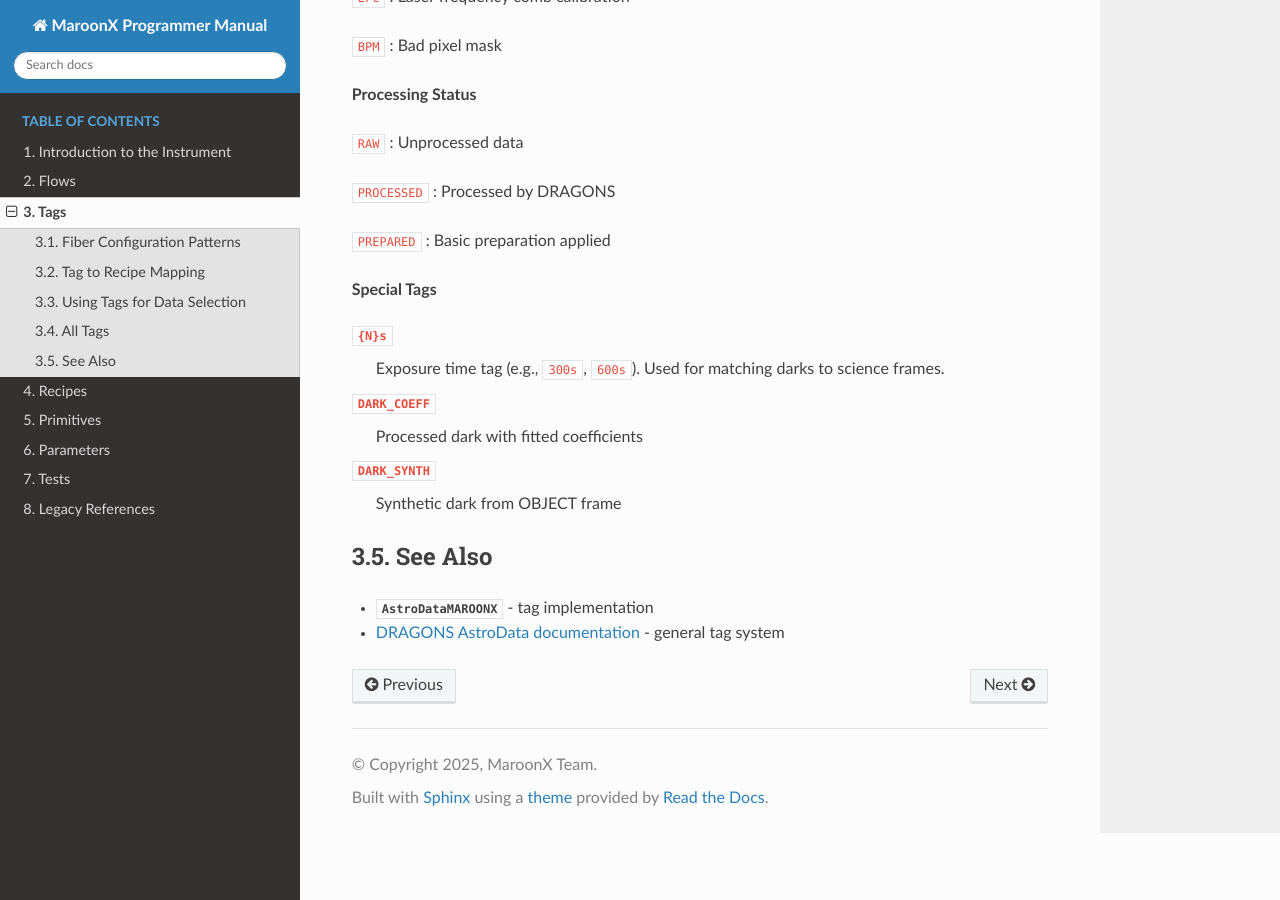
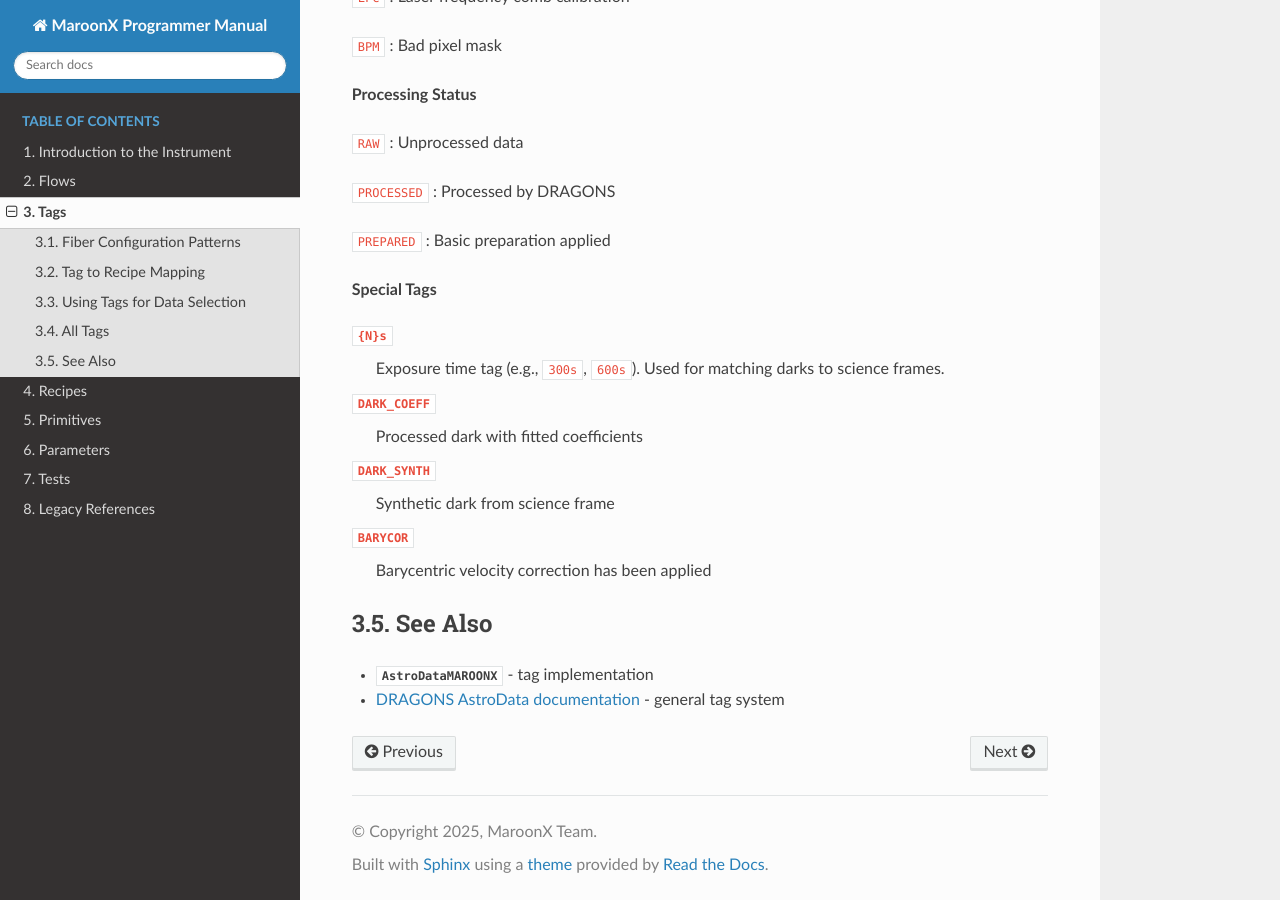
Before and after one commit to GeminiDRSoftware/MAROONXDR, a Sphinx documentation site: the page built from doc/progmanuals/MAROONXDR_ProgManual/tags.rst, in a window 1280 px wide and 900 px high, scrolled down 2773 px. Built offline with Sphinx 7.4.7 and the Read the Docs theme 3.1.0, drawn with Linux system fonts in a browser that asks for light colours; formulas are drawn with MathJax 3.

Commit message:
added BARYCOR tag for reduced files that have the barycentric velocity correction applied

```diff
--- a/doc/progmanuals/MAROONXDR_ProgManual/tags.rst
+++ b/doc/progmanuals/MAROONXDR_ProgManual/tags.rst
@@ -195,7 +195,10 @@ All Tags
   Processed dark with fitted coefficients
 
 ``DARK_SYNTH``
-  Synthetic dark from OBJECT frame
+  Synthetic dark from science frame
+
+``BARYCOR``
+  Barycentric velocity correction has been applied
 
 
 See Also
```
Also changed, not shown: 1 other file.
